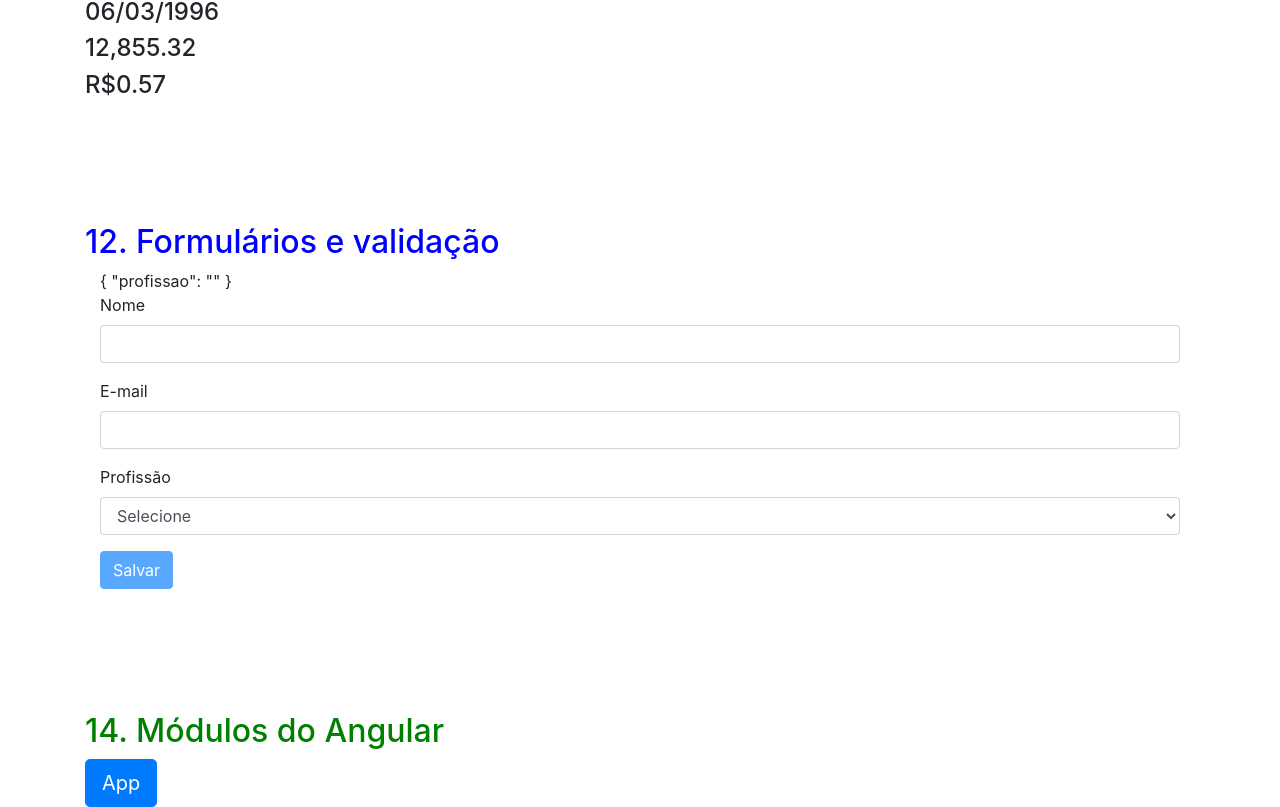
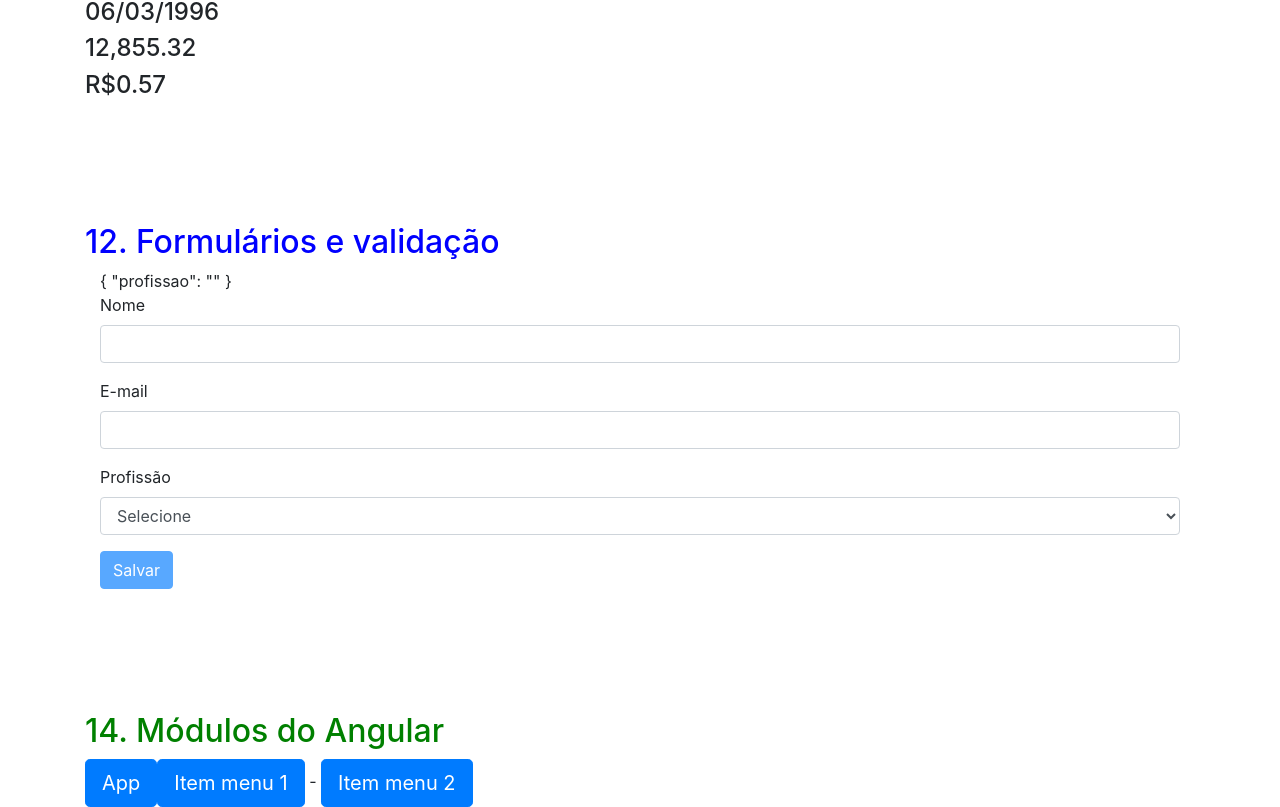
Before and after one commit to leandro-barros/primeiros-passos-angular, an Angular app: page / in a window 1280 px wide. Shown: the part 405-1212 px from the top of the page. Built offline with nearby package versions, Linux system fonts and the light colour scheme.

Commit message:
14.3. Reexportando um módulo.

```diff
--- a/src/app/app.component.html
+++ b/src/app/app.component.html
@@ -17,4 +17,5 @@
 
   <h2 [ngStyle]="estiloPipes('p')">14. Módulos do Angular</h2>
   <app-botao-grande label="App"></app-botao-grande>
+  <app-menu></app-menu>
 </div>
--- a/src/app/app.module.ts
+++ b/src/app/app.module.ts
@@ -9,6 +9,7 @@ import { CampoColoridoDirective } from './campo-colorido.directive';
 import { PipesComponent } from './pipes/pipes.component';
 import { FormulariosValidacaoComponent } from './formularios-validacao/formularios-validacao.component';
 import { BotoesModule } from './botoes/botoes.module';
+import { NavegacaoModule } from './navegacao/navegacao.module';
 
 @NgModule({
   declarations: [
@@ -22,7 +23,7 @@ import { BotoesModule } from './botoes/botoes.module';
   imports: [
     BrowserModule,
     FormsModule,
-    BotoesModule
+    NavegacaoModule
   ],
   providers: [],
   bootstrap: [AppComponent]
--- a/src/app/botoes/botoes.module.ts
+++ b/src/app/botoes/botoes.module.ts
@@ -3,10 +3,10 @@ import { CommonModule } from '@angular/common';
 import { BotaoGrandeComponent } from './botao-grande/botao-grande.component';
 
 @NgModule({
+  imports: [
+    CommonModule // Pra subModulos
+  ],
   declarations: [BotaoGrandeComponent],
-  imports: [
-    CommonModule
-  ],
-  exports: [BotaoGrandeComponent]
+  exports: [BotaoGrandeComponent]  // Para outros Módulos usar o component
 })
 export class BotoesModule { }
--- a/src/app/formularios-validacao/formularios-validacao.component.html
+++ b/src/app/formularios-validacao/formularios-validacao.component.html
@@ -9,7 +9,6 @@
   </div>
   {{ cliente | json}}
   <form autocomplete="off" #usuarioForm="ngForm" (ngSubmit)="salvar(usuarioForm)">
-    <!-- teste -->
     <div class="form-group" [class.has-danger]="nome.invalid && nome.touched">
       <label class="form-control-label">Nome</label>
       <input type="text" class="form-control " [class.is-invalid]="nome.invalid && nome.touched"
--- /dev/null
+++ b/src/app/navegacao/menu/menu.component.html
@@ -0,0 +1,3 @@
+<app-botao-grande label="Item menu 1"></app-botao-grande>
+-
+<app-botao-grande label="Item menu 2"></app-botao-grande>
--- /dev/null
+++ b/src/app/navegacao/menu/menu.component.ts
@@ -0,0 +1,15 @@
+import { Component, OnInit } from '@angular/core';
+
+@Component({
+  selector: 'app-menu',
+  templateUrl: './menu.component.html',
+  styleUrls: ['./menu.component.css']
+})
+export class MenuComponent implements OnInit {
+
+  constructor() { }
+
+  ngOnInit() {
+  }
+
+}
```
Also changed, not shown: src/app/navegacao/navegacao.module.ts (added, +14 -0 lines), src/app/botoes/botao-grande/botao-grande.component.html (line endings or trailing spaces), src/app/navegacao/menu/menu.component.css (added).
